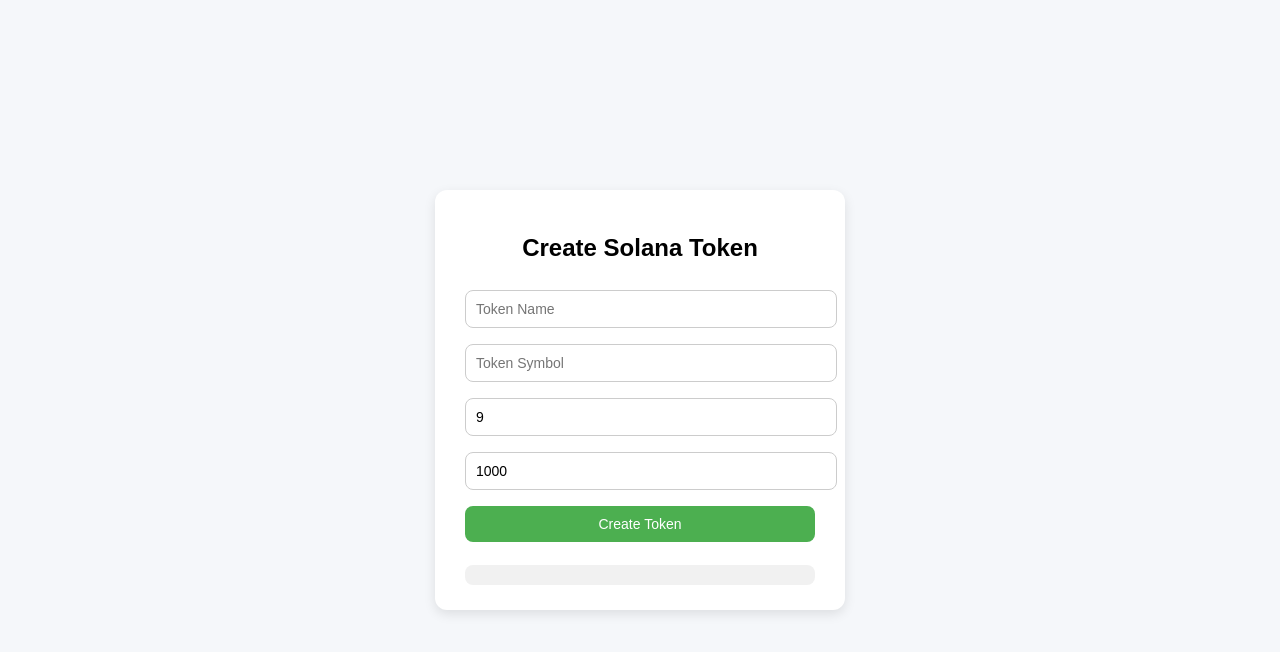
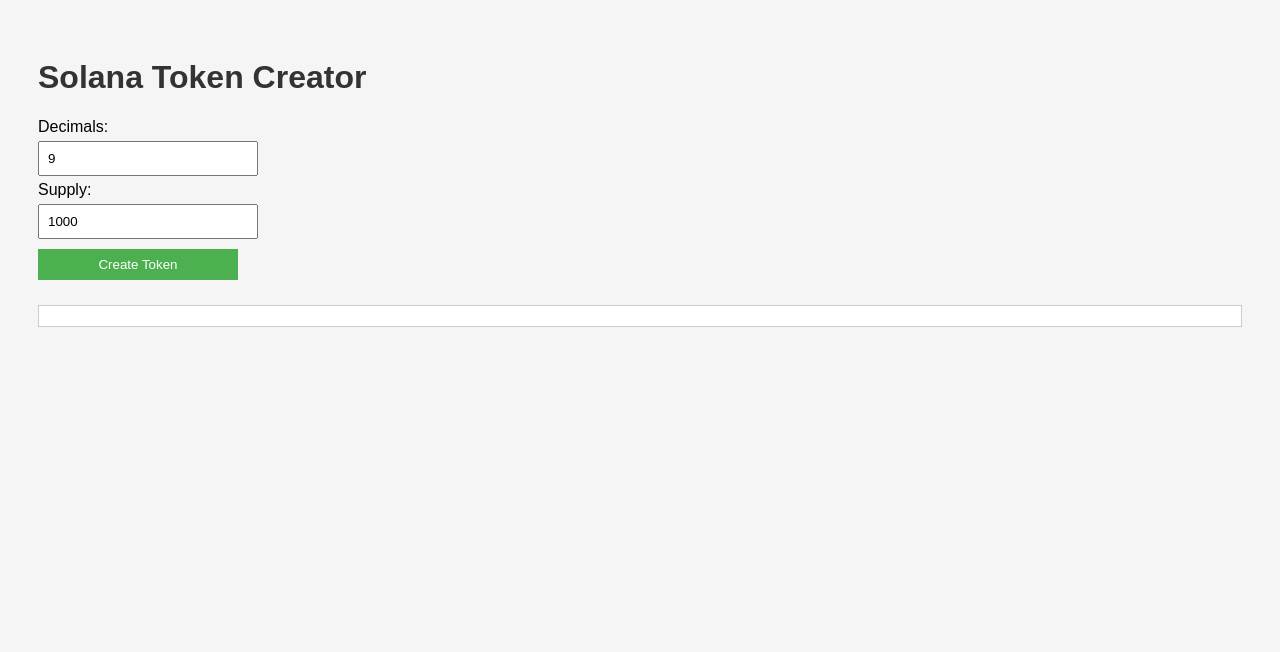
Before and after one commit to ALEX-SHR-SUDO/solana-token-form, a plain HTML site: page index.html in a window 1280 px wide. Drawn offline with Linux system fonts and the light colour scheme.

Commit message:
Update index.html

```diff
--- a/index.html
+++ b/index.html
@@ -2,99 +2,63 @@
 <html lang="en">
 <head>
   <meta charset="UTF-8">
-  <title>Create Solana Token</title>
+  <title>Solana Token Creator</title>
   <style>
-    body {
-      font-family: Arial, sans-serif;
-      background: #f5f7fa;
-      display: flex;
-      justify-content: center;
-      align-items: center;
-      height: 100vh;
-      margin: 0;
-    }
-    .container {
-      background: white;
-      padding: 25px 30px;
-      border-radius: 12px;
-      box-shadow: 0 4px 12px rgba(0,0,0,0.1);
-      width: 350px;
-    }
-    h2 {
-      text-align: center;
-      margin-bottom: 20px;
-    }
-    input, button {
-      width: 100%;
-      padding: 10px;
-      margin: 8px 0;
-      font-size: 14px;
-      border-radius: 8px;
-      border: 1px solid #ccc;
-    }
-    button {
-      background: #4CAF50;
-      color: white;
-      border: none;
-      cursor: pointer;
-    }
-    button:hover {
-      background: #45a049;
-    }
-    .result {
-      margin-top: 15px;
-      padding: 10px;
-      border-radius: 8px;
-      background: #f1f1f1;
-      word-break: break-word;
-      font-size: 14px;
-    }
+    body { font-family: Arial, sans-serif; padding: 30px; background: #f5f5f5; }
+    h1 { color: #333; }
+    input, button { padding: 8px; margin: 5px 0; width: 200px; }
+    button { cursor: pointer; background: #4CAF50; color: white; border: none; }
+    button:hover { background: #45a049; }
+    #result { margin-top: 20px; padding: 10px; background: #fff; border: 1px solid #ccc; }
   </style>
 </head>
 <body>
-  <div class="container">
-    <h2>Create Solana Token</h2>
-    <form id="tokenForm">
-      <input type="text" id="name" placeholder="Token Name" required>
-      <input type="text" id="symbol" placeholder="Token Symbol" required>
-      <input type="number" id="decimals" placeholder="Decimals (e.g. 9)" value="9" required>
-      <input type="number" id="supply" placeholder="Initial Supply" value="1000" required>
-      <button type="submit">Create Token</button>
-    </form>
-    <div class="result" id="result"></div>
-  </div>
+  <h1>Solana Token Creator</h1>
+
+  <label>Decimals:</label><br>
+  <input type="number" id="decimals" value="9"><br>
+
+  <label>Supply:</label><br>
+  <input type="number" id="supply" value="1000"><br>
+
+  <button onclick="createToken()">Create Token</button>
+
+  <div id="result"></div>
 
   <script>
-    document.getElementById("tokenForm").addEventListener("submit", async (e) => {
-      e.preventDefault();
+    const SERVER_URL = "https://solana-token-api.onrender.com"; // твой Render URL
 
-      const name = document.getElementById("name").value;
-      const symbol = document.getElementById("symbol").value;
+    async function createToken() {
       const decimals = parseInt(document.getElementById("decimals").value);
       const supply = parseInt(document.getElementById("supply").value);
+      const resultDiv = document.getElementById("result");
+      resultDiv.innerHTML = "⏳ Creating token...";
 
       try {
-        const response = await fetch("https://check-r0ca.onrender.com", {
+        const response = await fetch(`${SERVER_URL}/create-token`, {
           method: "POST",
           headers: { "Content-Type": "application/json" },
-          body: JSON.stringify({ name, symbol, decimals, supply })
+          body: JSON.stringify({ decimals, supply })
         });
 
         const data = await response.json();
-        const resultDiv = document.getElementById("result");
-
         if (data.success) {
-          resultDiv.innerHTML = `<strong>✅ Token created!</strong><br>
+          resultDiv.innerHTML = `
+            ✅ Token created!<br>
             Mint Address: ${data.mintAddress}<br>
-            Owner Account: ${data.ownerAccount}`;
+            Owner Account: ${data.ownerAccount}<br>
+            Transaction: ${data.txSignature}
+          `;
         } else {
-          resultDiv.innerHTML = `<strong>❌ Error:</strong> ${data.error}`;
+          resultDiv.innerHTML = `❌ Error: ${data.error}`;
         }
       } catch (err) {
-        document.getElementById("result").innerText = "⚠️ Server error.";
-        console.error(err);
+        resultDiv.innerHTML = `❌ Network error: ${err.message}`;
       }
-    });
+    }
   </script>
 </body>
 </html>
+
+</body>
+</html>
```
